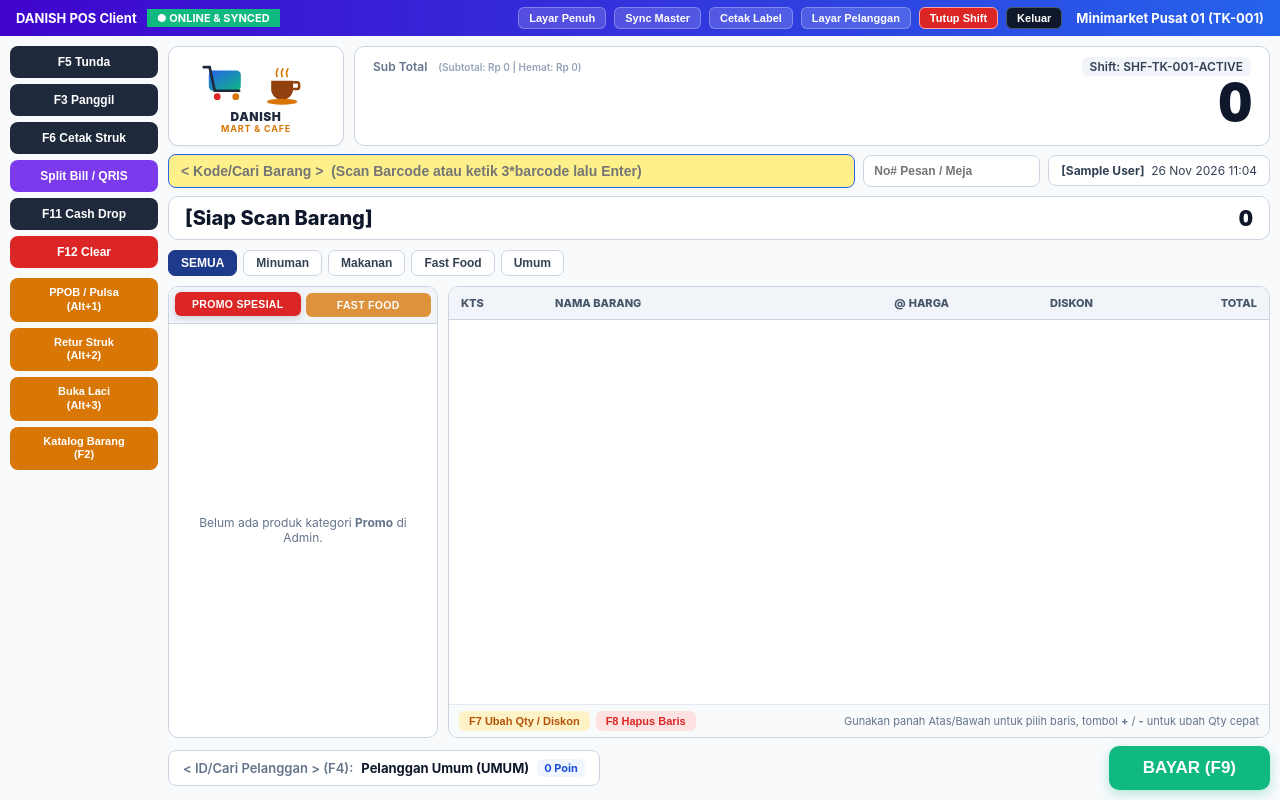
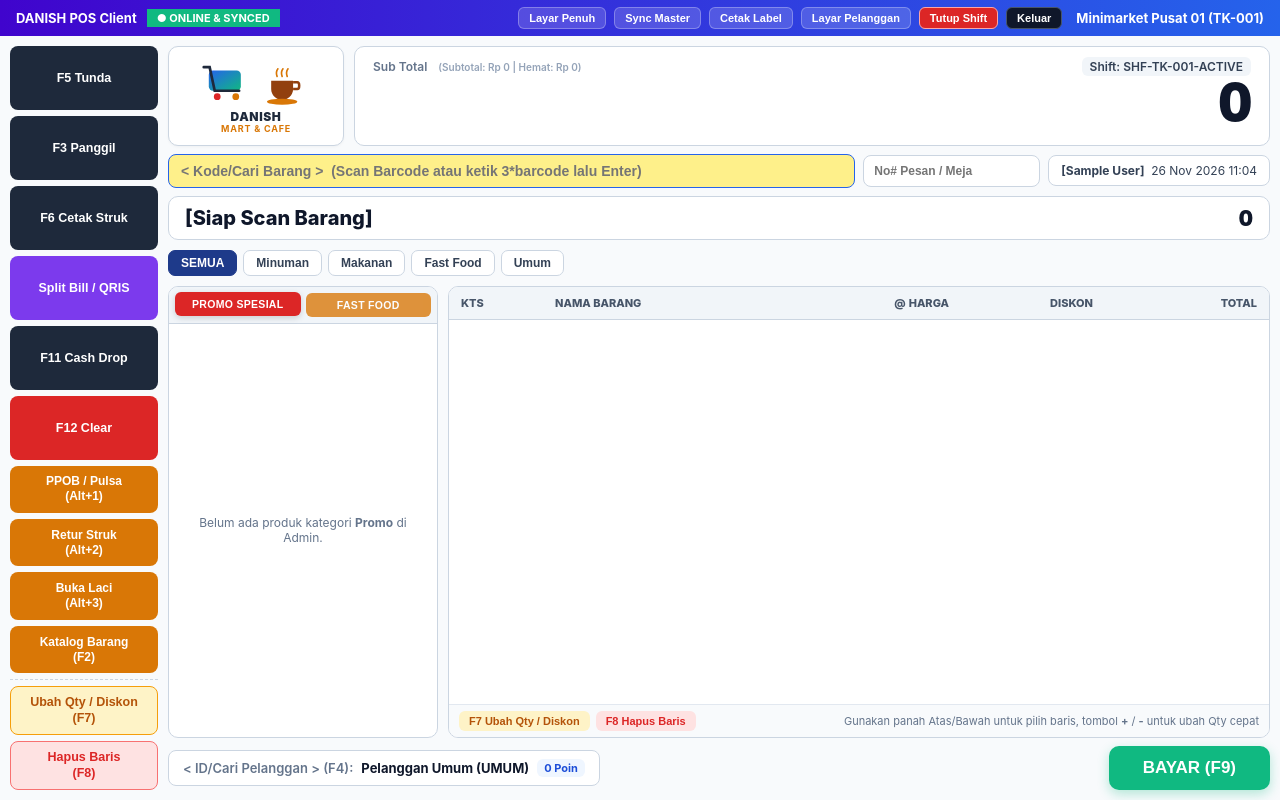
Before and after one commit to momoservicetebu-spec/Danish-POS-SIS, a plain HTML site: page kasir.html in a window 1280 px wide. Drawn offline with Linux system fonts and the light colour scheme; sample sign-in values are in the browser's storage; a script that the page names is missing.

Commit message:
feat: Enhance left rail functionality with new action buttons and improved layout

```diff
--- a/kasir.html
+++ b/kasir.html
@@ -38,30 +38,57 @@
       padding: 10px; flex: 1; min-height: 0;
     }
 
-    /* Kolom Kiri: Tombol Fungsi Gelap & Menu Tambahan Oranye */
+    /* Kolom Kiri: Tombol Fungsi Gelap, Menu Oranye & Aksi Baris (Full Height) */
     .rene-left-rail {
-      display: flex; flex-direction: column; gap: 6px; overflow-y: auto;
+      display: flex;
+      flex-direction: column;
+      gap: 6px;
+      height: 100%;
+      min-height: 0;
+    }
+    .rene-left-rail > button,
+    #reneQuickMenuGroup > button,
+    .rene-row-action-group > button {
+      flex: 1;
+      display: flex;
+      align-items: center;
+      justify-content: center;
+      text-align: center;
+      min-height: 36px;
+      font-size: 12.5px;
+      font-weight: 700;
+      border-radius: 8px;
+      cursor: pointer;
+      transition: opacity 0.15s, transform 0.1s;
+    }
+    .rene-left-rail button:active {
+      transform: scale(0.98);
     }
     .rene-dark-btn {
-      background: #1E293B; color: #FFFFFF; border: none; border-radius: 8px;
-      padding: 9px 10px; font-size: 12px; font-weight: 700; cursor: pointer;
-      text-align: center; transition: opacity 0.15s;
+      background: #1E293B; color: #FFFFFF; border: none; padding: 6px 10px;
     }
     .rene-dark-btn:hover { opacity: 0.9; }
     .rene-split-btn {
-      background: #7C3AED; color: #FFFFFF; border: none; border-radius: 8px;
-      padding: 9px 10px; font-size: 12px; font-weight: 700; cursor: pointer;
+      background: #7C3AED; color: #FFFFFF; border: none; padding: 6px 10px;
     }
     .rene-clear-btn {
-      background: #DC2626; color: #FFFFFF; border: none; border-radius: 8px;
-      padding: 9px 10px; font-size: 12px; font-weight: 700; cursor: pointer;
+      background: #DC2626; color: #FFFFFF; border: none; padding: 6px 10px;
     }
     .rene-quick-orange {
-      background: #D97706; color: #FFFFFF; border: none; border-radius: 8px;
-      padding: 8px 8px; font-size: 11px; font-weight: 700; cursor: pointer;
-      line-height: 1.25; text-align: center;
+      background: #D97706; color: #FFFFFF; border: none; padding: 6px 8px;
+      font-size: 12px !important; line-height: 1.25;
     }
     .rene-quick-orange:hover { background: #B45309; }
+    .rene-edit-qty-btn {
+      background: #FEF3C7; color: #B45309; border: 1.5px solid #F59E0B; padding: 6px 8px;
+      line-height: 1.25;
+    }
+    .rene-edit-qty-btn:hover { background: #FDE68A; }
+    .rene-void-row-btn {
+      background: #FEE2E2; color: #DC2626; border: 1.5px solid #F87171; padding: 6px 8px;
+      line-height: 1.25;
+    }
+    .rene-void-row-btn:hover { background: #FECACA; }
 
     /* Kolom Kanan / Utama */
     .rene-main-area {
@@ -377,7 +404,7 @@
 
     <!-- WORKSPACE UTAMA -->
     <div class="rene-workspace">
-      <!-- PANEL KIRI: TOMBOL FUNGSI & MENU TAMBAHAN -->
+     <!-- PANEL KIRI: TOMBOL FUNGSI, MENU TAMBAHAN & AKSI BARIS -->
       <aside class="rene-left-rail">
         <button id="btnReneHold" class="rene-dark-btn" onclick="handleHoldRecall('HOLD')">F5 Tunda</button>
         <button id="btnReneRecall" class="rene-dark-btn" onclick="handleHoldRecall('RECALL')">F3 Panggil</button>
@@ -387,11 +414,16 @@
         <button class="rene-dark-btn" onclick="openCashDropModal()">F11 Cash Drop</button>
         <button id="btnReneClear" class="rene-clear-btn" onclick="clearCartWithPin()">F12 Clear</button>
 
-        <div id="reneQuickMenuGroup" style="display:flex; flex-direction:column; gap:6px; margin-top:4px;">
+        <div id="reneQuickMenuGroup" style="display:flex; flex-direction:column; gap:6px; flex:4;">
           <button class="rene-quick-orange" onclick="openNonPhysicalModal()">PPOB / Pulsa<br>(Alt+1)</button>
           <button class="rene-quick-orange" onclick="openReturnModal()">Retur Struk<br>(Alt+2)</button>
           <button class="rene-quick-orange" onclick="manualKickDrawer()">Buka Laci<br>(Alt+3)</button>
           <button class="rene-quick-orange" onclick="openSearchModal()">Katalog Barang<br>(F2)</button>
+        </div>
+
+        <div class="rene-row-action-group" style="display:flex; flex-direction:column; gap:6px; flex:2; border-top:1px dashed #CBD5E1; padding-top:6px;">
+          <button class="rene-edit-qty-btn" onclick="openEditItemModal()">Ubah Qty / Diskon<br>(F7)</button>
+          <button class="rene-void-row-btn" onclick="voidSelectedItem()">Hapus Baris<br>(F8)</button>
         </div>
       </aside>
 
```
